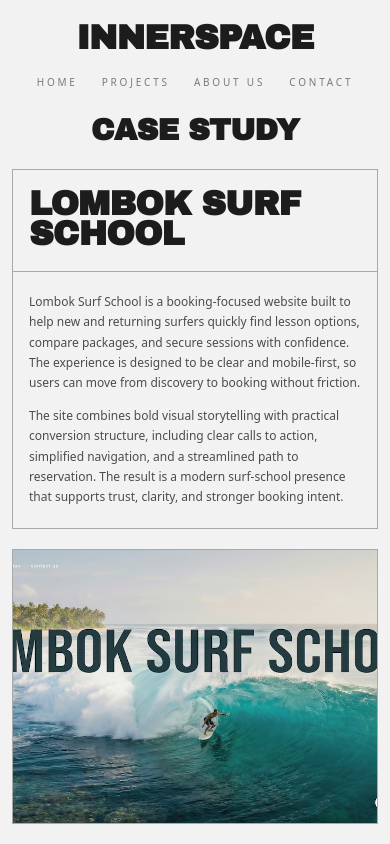
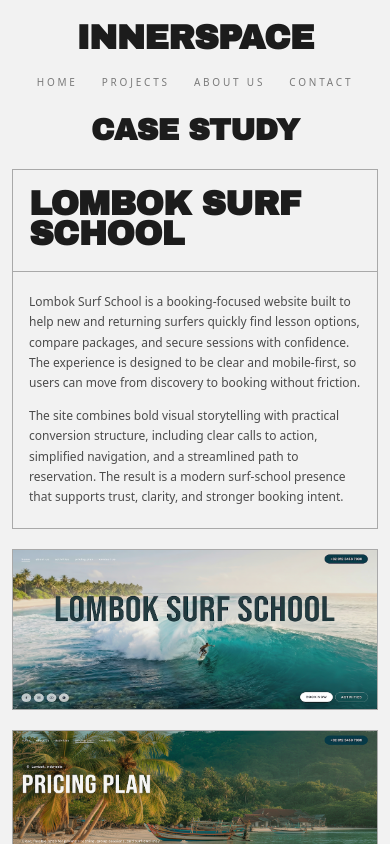
Before and after one commit to kiwidudedev/innerspace, a Next.js app: page /projects/lombok-surf-school in a window 390 px wide. Shown: the top 844 px of the page. Built offline with nearby package versions, Linux system fonts and the light colour scheme.

Commit message:
Small changes

```diff
--- a/src/app/projects/lombok-surf-school/page.tsx
+++ b/src/app/projects/lombok-surf-school/page.tsx
@@ -69,7 +69,7 @@ export default function LombokSurfSchoolCaseStudyPage() {
           key={card.alt}
           className="mx-auto mt-5 max-w-[1160px] overflow-hidden border border-[#A9A9A9] bg-[var(--bg)] sm:mt-8"
         >
-          <div className="relative aspect-[4/3] w-full sm:aspect-[16/9] lg:aspect-[16/7]">
+          <div className="relative aspect-[16/7] w-full">
             <Image
               src={card.src}
               alt={card.alt}
```
